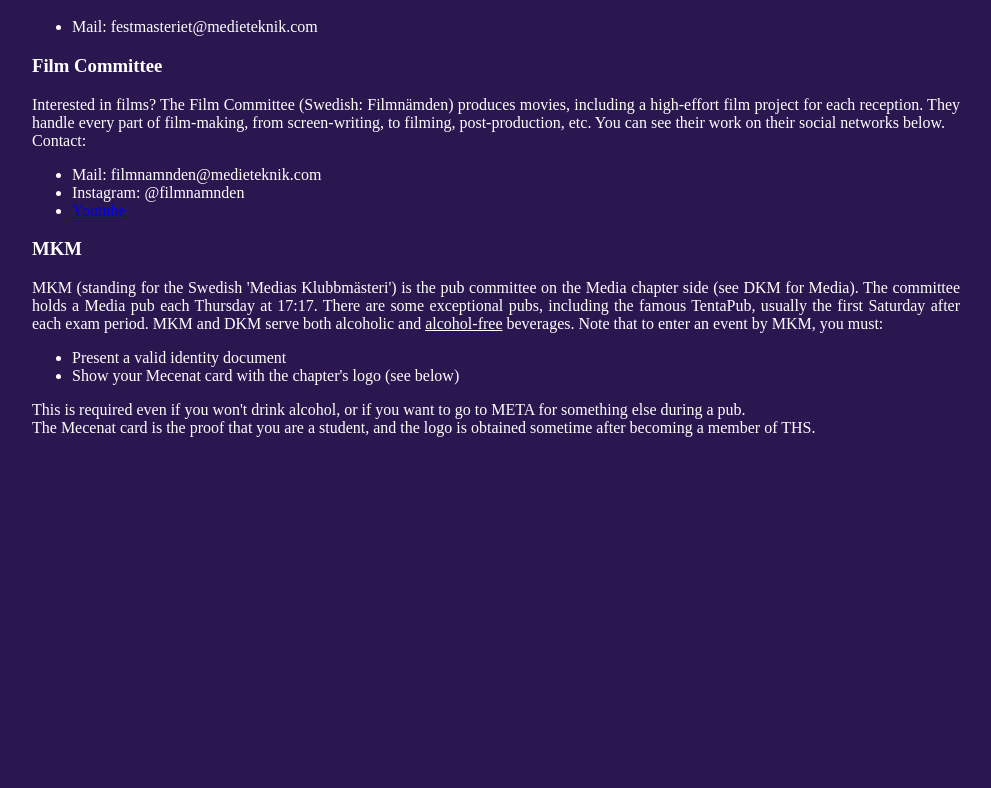
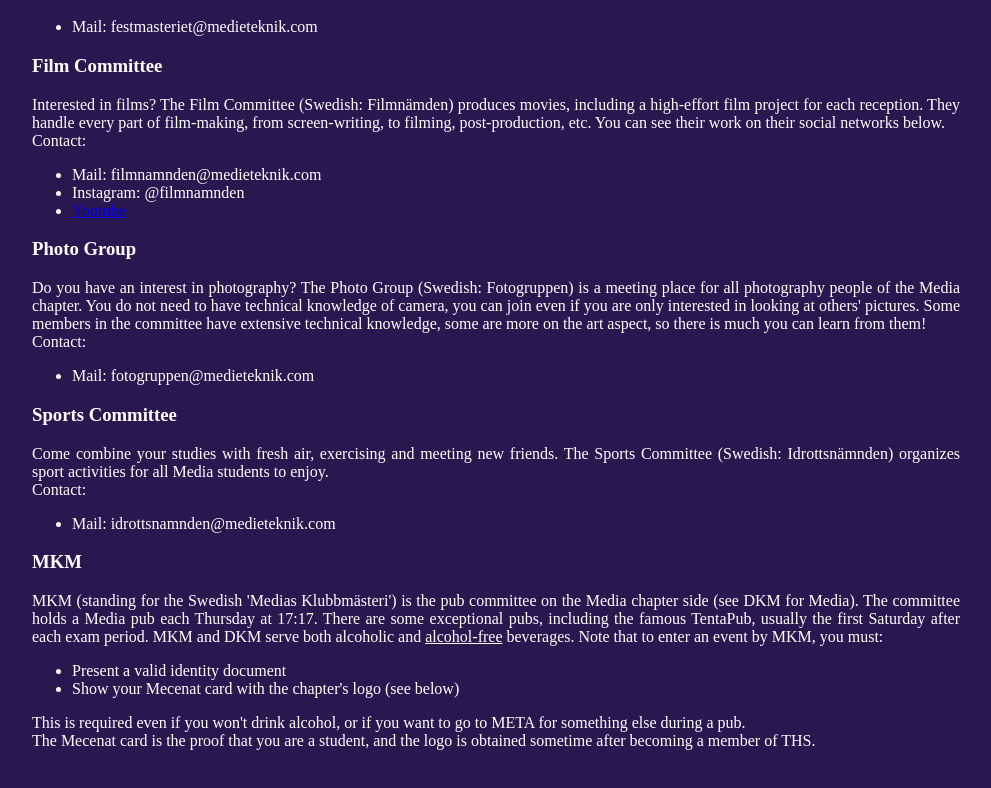
Before and after one commit to datasektionen/metastudent, a React (Create React App) app: page /student-life in a window 1280 px wide. Shown: the part 6398-7186 px from the top of the page, without its empty margins (144-1135 px from the left). Before the commit the page ends 6887 px from the top, so only its background shows below. Built offline with nearby package versions, Linux system fonts and the light colour scheme.

Commit message:
feat: add Media's Photo Group and Sports Committee descriptions

```diff
--- a/src/pages/Committees.js
+++ b/src/pages/Committees.js
@@ -109,6 +109,12 @@ const Committees = () => {
 
                 <CommitteeName name={"Film Committee"}/>
                 <FilmCommittee/>
+
+                <CommitteeName name={"Photo Group"}/>
+                <PhotoGroup/>
+
+                <CommitteeName name={"Sports Committee"}/>
+                <MediaSportsCommittee/>
 
                 <CommitteeName name={"MKM"}/>
                 <MKM/>
@@ -736,4 +742,36 @@ function FilmCommittee () {
     )
 }
 
+function PhotoGroup () {
+    return (
+        <p>
+            Do you have an interest in photography? The Photo Group (Swedish: Fotogruppen) is a meeting place for all photography people of
+            the Media chapter. You do not need to have technical knowledge of camera, you can join even if you are only interested in looking
+            at others' pictures. Some members in the committee have extensive technical knowledge, some are more on the art aspect, so
+            there is much you can learn from them!
+            <br/>
+            Contact:
+            <ul>
+                <li>Mail: fotogruppen@medieteknik.com</li>
+            </ul>
+        </p>
+    )
+}
+
+function MediaSportsCommittee () {
+    return (
+        <p>
+            Come combine your studies with fresh air, exercising and meeting new friends. The Sports Committee (Swedish: Idrottsnämnden) organizes
+            sport activities for all Media students to enjoy.
+            <br/>
+            Contact:
+            <ul>
+                <li>Mail: idrottsnamnden@medieteknik.com</li>
+            </ul>
+        </p>
+    )
+}
+
+
+
 export default Committees;
```
